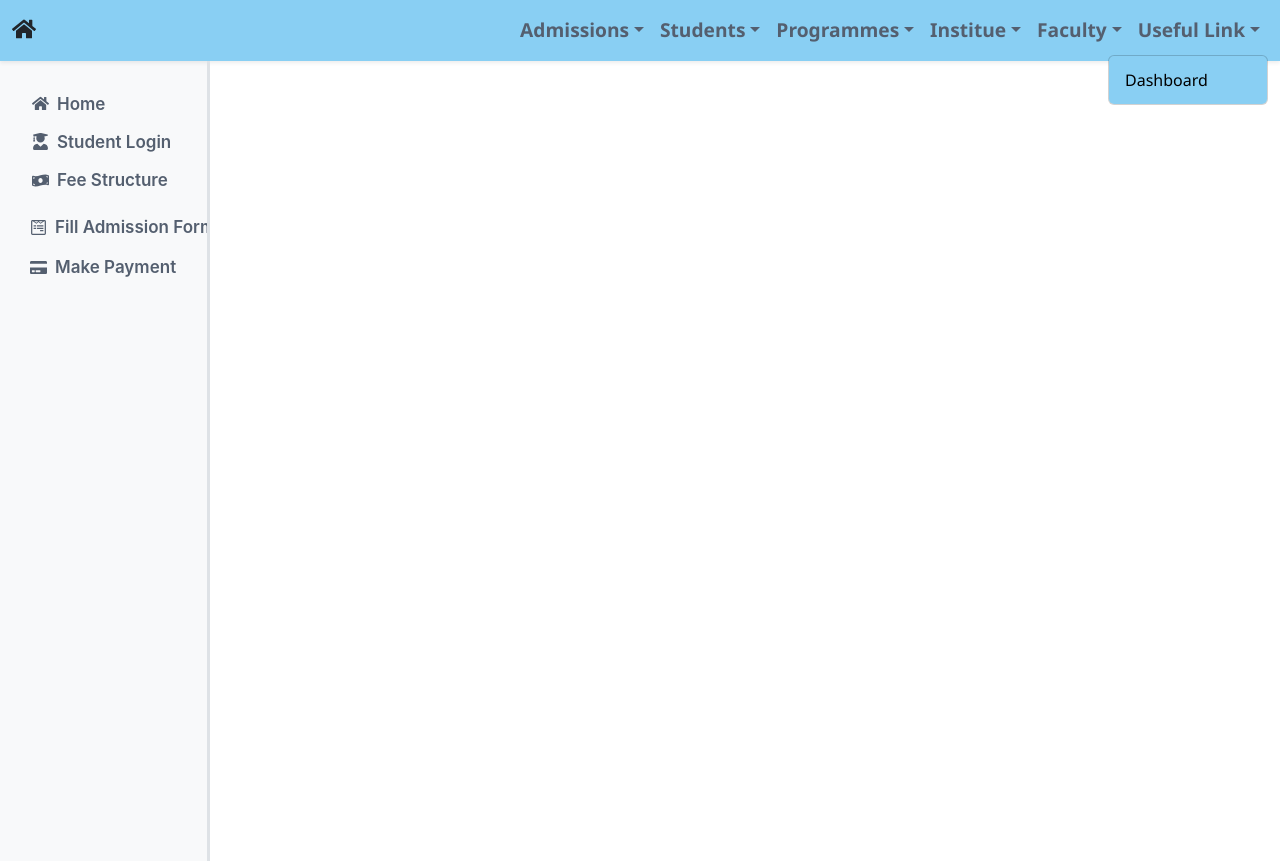
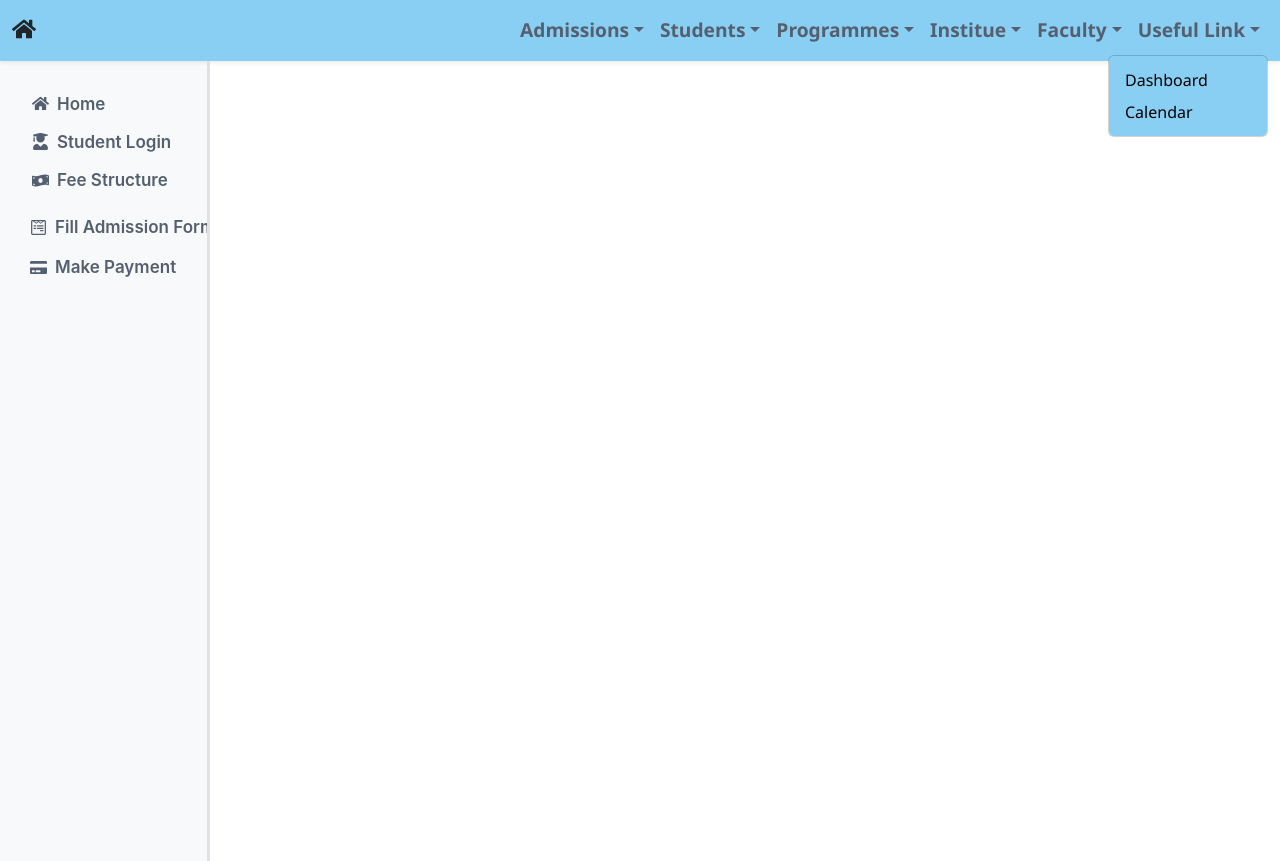
Before and after one commit to silent-hyena/SIH_frontend, a React (Vite) app: page /newAdmission in a window 1280 px wide. Both pictures are taken after a click on the link "Useful Link". Built offline with nearby package versions, Linux system fonts and the light colour scheme.

Commit message:
calendar route added

```diff
--- a/src/App.jsx
+++ b/src/App.jsx
@@ -12,6 +12,7 @@ import History from './History.jsx';
 import PostgraduatePrograms from './Postgraduate.jsx';
 import UndergraduatePrograms from './Undergraduate.jsx';
 import FeeStructure from './FeeStructure.jsx';
+import AcademicCalendar from './AcademicCalendar.jsx';
 
 function usePageTracking() {
   const location = useLocation();
@@ -49,6 +50,7 @@ function App() {
               {/* <Route path="/professor/login" element={<Home />} /> */}
               <Route path="/staffadminpage" element={<AdminPage />} />
               <Route path="/dashboard" element={<Home />} />
+              <Route path="/academicCalendar" element={<AcademicCalendar />} />
             </Routes>
           </div>
 
--- a/src/Navbar.jsx
+++ b/src/Navbar.jsx
@@ -94,7 +94,7 @@ function Navbar() {
                                 <ul className="dropdown-menu dropdown-menu-end">
 
                                     <Link className="dropdown-item" to="/dashboard">Dashboard</Link>
-
+                                    <Link className="dropdown-item" to="/academicCalendar">Calendar</Link>
                                 </ul>
                             </li>
 
```
